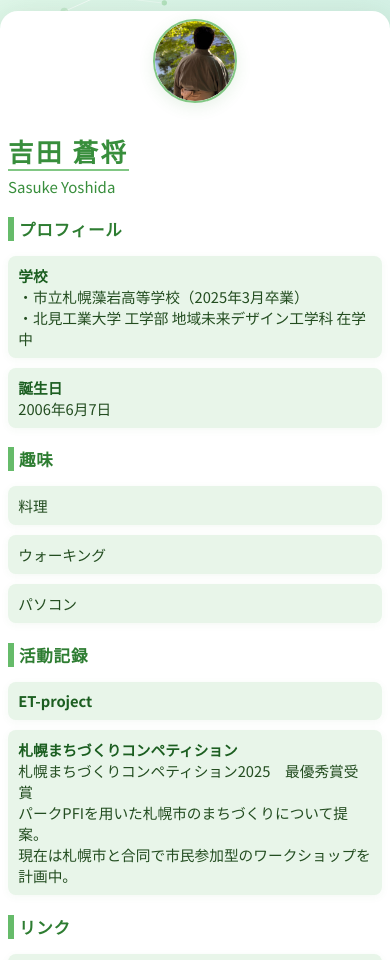
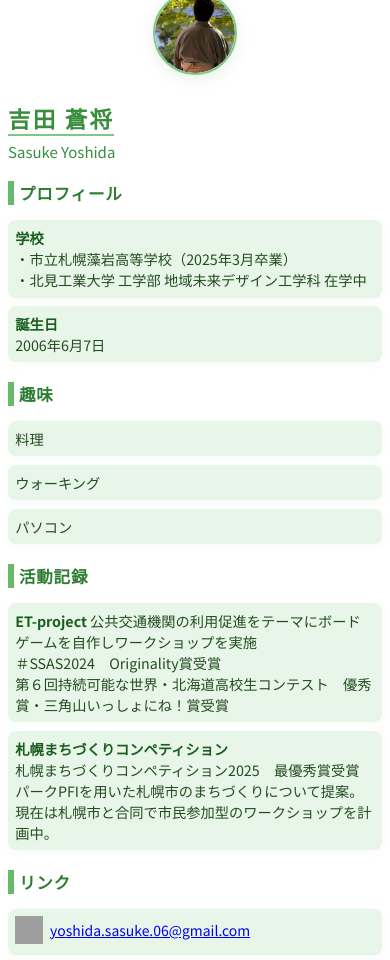
Before and after one commit to suika2525/profile, a plain HTML site: page index.html in a window 390 px wide. Shown: the part 29-989 px from the top of the page. Drawn offline with nearby package versions, Linux system fonts and the light colour scheme; grey boxes are pictures that could not be loaded.

Commit message:
みやすくした

```diff
--- a/index.html
+++ b/index.html
@@ -81,9 +81,10 @@
       .container {
         padding: 8px;
         max-width: 98vw;
+        margin: 12px auto;
       }
       h1 {
-        font-size: 1.7em;
+        font-size: 1.5em;
         padding-bottom: 0;
         margin-bottom: 0.2em;
       }
@@ -97,11 +98,13 @@
       }
       ul {
         margin-bottom: 1em;
+        padding-left: 0;
       }
       li {
-        font-size: 0.98em;
-        padding: 0.6em 0.7em;
-        margin-bottom: 0.7em;
+        font-size: 0.95em;
+        padding: 0.5em 0.5em;
+        margin-bottom: 0.6em;
+        word-break: break-all;
       }
       .profile-img {
         float: none;
@@ -109,14 +112,14 @@
         margin: 0 auto 12px auto;
         width: 80px;
         height: 80px;
-        border-width: 2.5px;
+        border-width: 2px;
       }
       .footer {
-        font-size: 0.85em;
-        margin-top: 24px;
+        font-size: 0.8em;
+        margin-top: 18px;
       }
       .opening-effect-text {
-        font-size: 2.2em;
+        font-size: 2em;
       }
       .effect-sparkle {
         width: 100vw;
@@ -124,6 +127,10 @@
       }
       body {
         font-size: 15px;
+      }
+      a {
+        font-size: 0.98em;
+        word-break: break-all;
       }
     }
 
@@ -252,6 +259,9 @@
     <ul>
       <li>
         <strong>ET-project</strong>
+            公共交通機関の利用促進をテーマにボードゲームを自作しワークショップを実施<br>
+            ＃SSAS2024　Originality賞受賞<br>
+            第６回持続可能な世界・北海道高校生コンテスト　優秀賞・三角山いっしょにね！賞受賞<br>
       </li>
       <li>
         <strong>札幌まちづくりコンペティション</strong><br>
```
